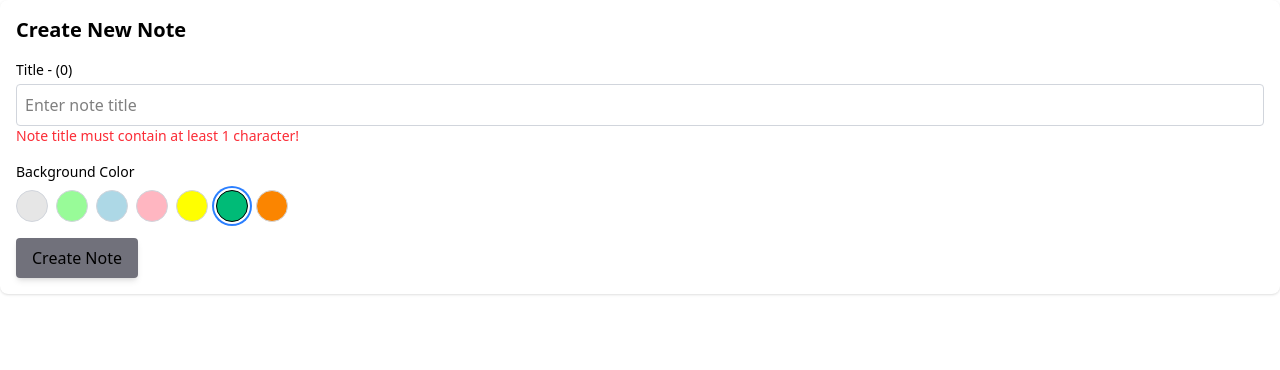
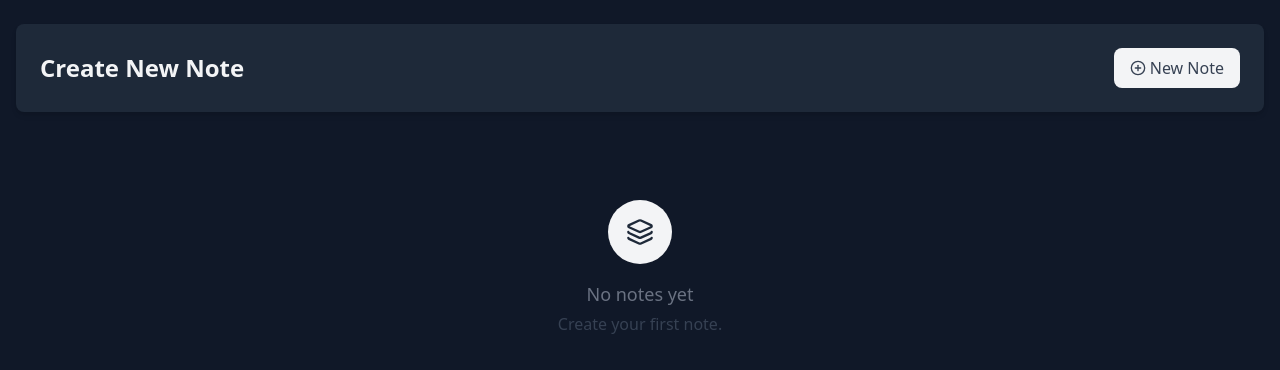
Before and after one commit to HUNLeonard/notes-react, a React (Vite) app: page / in a window 1280 px wide. Shown: the top 370 px of the page. Built offline with nearby package versions, Linux system fonts and the light colour scheme.

Commit message:
Theme update

```diff
--- a/index.html
+++ b/index.html
@@ -6,7 +6,7 @@
     <meta name="viewport" content="width=device-width, initial-scale=1.0" />
     <title>Notes</title>
   </head>
-  <body>
+  <body class="bg-gray-900">
     <div id="root"></div>
     <script type="module" src="/src/main.tsx"></script>
   </body>
--- a/src/components/common/Popup.tsx
+++ b/src/components/common/Popup.tsx
@@ -3,16 +3,19 @@ import { usePopup } from "../../hooks/usePopup";
 import { useNoteStore } from "../../store/notes.store";
 import { TNote } from "../../types/Note";
 import { colorOptions, MAX_TITLE_LENGTH } from "../lib/conts";
+import { Type, Palette, Save, Trash2 } from "lucide-react";
 
 const Popup = () => {
   const { isPopupOpen, closePopup, editNote } = usePopup();
   const [noteData, setNoteData] = useState<TNote | null>(null);
   const removeNote = useNoteStore(store => store.removeNote);
   const updateNote = useNoteStore(store => store.updateNote);
+  const [isDeleting, setIsDeleting] = useState(false);
 
   useEffect(() => {
     if (editNote) {
       setNoteData({ ...editNote });
+      setIsDeleting(false);
     } else {
       closePopup();
     }
@@ -30,13 +33,17 @@ const Popup = () => {
   };
 
   const handleDelete = () => {
-    if (noteData) {
-      removeNote(noteData.id);
-      closePopup();
+    if (isDeleting) {
+      if (noteData) {
+        removeNote(noteData.id);
+        closePopup();
+      }
+    } else {
+      setIsDeleting(true);
     }
   };
 
-  const handleChange = (e: React.ChangeEvent<HTMLInputElement>) => {
+  const handleChange = (e: React.ChangeEvent<HTMLInputElement | HTMLTextAreaElement>) => {
     if (noteData) {
       setNoteData({
         ...noteData,
@@ -58,35 +65,52 @@ const Popup = () => {
 
   return (
     <div
-      className="fixed inset-0 grid place-content-center w-full h-full sm:px-4 bg-black/20"
+      className="fixed inset-0 flex items-center justify-center w-full h-full p-4 bg-black/40 backdrop-blur-xs z-50"
     >
       <div
-        onClick={(e) => e.stopPropagation()}
-        className="relative max-w-128 w-full mx-auto bg-white p-4 sm:p-6 rounded-lg shadow-lg"
+        className="relative max-w-md w-full mx-auto bg-gray-800 p-6 rounded-xl shadow-2xl"
+        style={{ borderTop: `5px solid ${noteData.bgColor}` }}
       >
-        <h2 className="text-xl font-bold mb-4">Edit card</h2>
 
-        <div className="mb-4">
-          <label className="block text-sm font-medium mb-1">Title - ({noteData.title.length})</label>
-          <input
-            type="text"
+        <h2 className="text-2xl font-bold mb-5 text-gray-100 flex items-center gap-2">
+          Edit Note
+        </h2>
+
+        <div className="mb-5">
+          <label className="flex items-center gap-1.5 text-sm font-medium mb-2 text-gray-200">
+            <Type size={16} />
+            Title <span className="text-gray-400 text-xs ml-1">({noteData.title.length}/{MAX_TITLE_LENGTH})</span>
+          </label>
+          <textarea
             name="title"
-            required
             value={noteData.title}
             onChange={handleChange}
-            className="w-full p-2 border border-gray-300 rounded"
+            className="w-full p-3 rounded-lg transition-all min-h-24 resize-y bg-gray-200"
+            maxLength={MAX_TITLE_LENGTH}
           />
-          {noteData.title.length > MAX_TITLE_LENGTH && <p className="text-red-500 text-sm">You cant have a title longer then {MAX_TITLE_LENGTH}!</p>}
+          {noteData.title.length > MAX_TITLE_LENGTH && (
+            <p className="text-red-500 text-sm mt-1">
+              Title exceeds maximum length of {MAX_TITLE_LENGTH} characters
+            </p>
+          )}
+          {!noteData.title.trim() && (
+            <p className="text-red-500 text-sm mt-1 font-bold">
+              Title cannot be empty
+            </p>
+          )}
         </div>
 
-        <div className="mb-4">
-          <label className="block text-sm font-medium mb-2">Background Color</label>
-          <div className="flex flex-wrap gap-2">
+        <div className="mb-6">
+          <label className="flex items-center gap-1.5 text-sm font-medium mb-2 text-gray-200">
+            <Palette size={16} />
+            Background Color
+          </label>
+          <div className="flex flex-wrap gap-3">
             {colorOptions.map((color, index) => (
               <div
                 key={index}
                 onClick={() => handleColorSelect(color)}
-                className={`size-8 rounded-full cursor-pointer border hover:scale-110 transition-transform ${noteData.bgColor === color ? 'ring-2 ring-blue-500 ring-offset-2' : 'border-gray-300'}`}
+                className={`size-10 rounded-full cursor-pointer border hover:scale-110 transition-transform ${noteData.bgColor === color ? 'ring-2 ring-blue-500 ring-offset-2' : 'border-gray-300'}`}
                 style={{ backgroundColor: color }}
                 title={color}
               />
@@ -94,23 +118,27 @@ const Popup = () => {
           </div>
         </div>
 
-        <div className="flex flex-wrap gap-2 mt-4">
+        <div className="flex flex-wrap gap-3">
           <button
-            className="px-4 py-2 flex-1 text-black rounded disabled:!bg-zinc-500 not-disabled:hover:saturate-200 cursor-pointer disabled:cursor-not-allowed"
+            className="px-5 py-2.5 flex-1 rounded-lg font-medium text-black disabled:opacity-50 not-disabled:hover:brightness-95 cursor-pointer disabled:cursor-not-allowed transition-all shadow-md hover:-translate-y-0.5 flex items-center justify-center gap-1.5"
             onClick={handleSave}
             style={{ backgroundColor: noteData.bgColor }}
             disabled={noteData.title.length > MAX_TITLE_LENGTH || !noteData.title.trim()}
           >
+            <Save size={18} />
             Save
           </button>
+
           <button
-            className="px-4 py-2 flex-1 bg-red-600 text-white rounded hover:bg-red-500 shadow-md cursor-pointer"
+            className={`px-5 py-2.5 flex-1 text-white rounded-lg font-medium transition-all shadow-md hover:-translate-y-0.5 flex items-center justify-center gap-1.5 whitespace-nowrap cursor-pointer ${isDeleting ? 'bg-red-600 hover:bg-red-700' : 'bg-gray-500 hover:bg-gray-600'}`}
             onClick={handleDelete}
           >
-            Delete
+            <Trash2 size={18} />
+            {isDeleting ? 'Confirm Delete' : 'Delete'}
           </button>
+
           <button
-            className="px-4 py-2 flex-1 bg-gray-400 text-white rounded hover:bg-gray-300 shadow-md cursor-pointer"
+            className="px-5 py-2.5 flex-1 bg-gray-200 text-gray-700 rounded-lg font-medium hover:bg-gray-300 transition-all shadow-md cursor-pointer"
             onClick={closePopup}
           >
             Cancel
--- a/src/components/lib/conts.ts
+++ b/src/components/lib/conts.ts
@@ -6,6 +6,10 @@ export const colorOptions = [
   "rgb(255,255,0)", // yellow
   "rgb(0,187,119)", // green
   "rgb(251,133,0)", // orange
+  "rgb(186,85,211)", // purple
+  "rgb(64,224,208)", // turquoise
+  "rgb(255,99,71)", // red-orange
+  "rgb(135,206,250)", // light sky blue
 ];
 
-export const MAX_TITLE_LENGTH = 100;
+export const MAX_TITLE_LENGTH = 200;
--- a/src/components/note/NewNoteForm.tsx
+++ b/src/components/note/NewNoteForm.tsx
@@ -1,16 +1,17 @@
 import React, { useState } from 'react'
 import { useNoteStore } from '../../store/notes.store'
 import { colorOptions, MAX_TITLE_LENGTH } from '../lib/conts'
+import { PlusCircle, Type, Palette } from 'lucide-react'
 
 const defaultNoteValue = {
   title: "",
   bgColor: `rgb(${0},${187},${119})`
 }
 
-
 const NewNoteForm = () => {
   const addNote = useNoteStore(store => store.addNote)
   const [newNoteData, setNewNoteData] = useState({ ...defaultNoteValue })
+  const [isExpanded, setIsExpanded] = useState(false)
 
   const handleSubmit = (e: React.FormEvent) => {
     e.preventDefault()
@@ -20,6 +21,7 @@ const NewNoteForm = () => {
         newNoteData.bgColor
       )
       setNewNoteData({ ...defaultNoteValue })
+      setIsExpanded(false)
     }
   }
 
@@ -38,48 +40,88 @@ const NewNoteForm = () => {
   }
 
   return (
-    <section className="p-4 bg-white rounded-lg shadow">
-      <h2 className="text-xl font-bold mb-4">Create New Note</h2>
-      <form onSubmit={handleSubmit}>
-        <div className="mb-4">
-          <label htmlFor="title" className="block text-sm font-medium mb-1">Title - ({newNoteData.title.length})</label>
+    <section className="p-6 rounded-lg shadow-md mx-4 my-6 bg-gray-800">
+      <div className={`flex max-xs:flex-col max-xs:gap-4 items-center justify-between ${isExpanded && "mb-4"}`}>
+        <h2 className="text-2xl font-bold text-gray-100 flex items-center gap-2">
+          Create New Note
+        </h2>
+        {!isExpanded && (
+          <button
+            onClick={() => setIsExpanded(true)}
+            className="px-4 py-2 bg-gray-100 text-gray-700 rounded-lg hover:bg-gray-200 transition-colors flex items-center gap-1 cursor-pointer"
+          >
+            <PlusCircle size={16} />
+            New Note
+          </button>
+        )}
+      </div>
+
+      {(isExpanded) && (
+        <form onSubmit={handleSubmit} className="space-y-5">
+          <div>
+            <label htmlFor="title" className="flex items-center gap-1.5 text-sm font-medium mb-2 text-gray-200">
+              <Type size={16} />
+              Title <span className="text-gray-400 text-xs">({newNoteData.title.length}/{MAX_TITLE_LENGTH})</span>
+            </label>
             <input
               type="text"
               id="title"
               name="title"
               value={newNoteData.title}
               onChange={handleChange}
-            className="w-full p-2 border border-gray-300 rounded"
-            placeholder="Enter note title"
+              className="w-full p-3 bg-gray-200 rounded-lg transition-all"
+              placeholder="Enter notes title..."
               maxLength={MAX_TITLE_LENGTH}
+              autoFocus={isExpanded}
             />
-          {newNoteData.title.length === 0 && <p className="text-red-500 text-sm">Note title must contain at least 1 character!</p>}
-          {newNoteData.title.length > MAX_TITLE_LENGTH && <p className="text-red-500 text-sm">You can only have a title {MAX_TITLE_LENGTH} long!</p>}
+            {newNoteData.title.length === 0 && <p className="text-red-500 text-sm mt-1 font-bold">Note title must contain at least 1 character</p>}
+            {newNoteData.title.length > MAX_TITLE_LENGTH && <p className="text-red-500 text-sm mt-1font-bold">Maximum length is {MAX_TITLE_LENGTH} characters</p>}
           </div>
 
-        <div className="mb-4">
-          <label className="block text-sm font-medium mb-2">Background Color</label>
-          <div className="flex flex-wrap gap-2">
+          <div>
+            <label className="flex items-center gap-1.5 text-sm font-medium mb-2 text-gray-200">
+              <Palette size={16} />
+              Background Color
+            </label>
+            <div className="flex flex-wrap gap-3">
               {colorOptions.map((color, index) => (
                 <div
                   key={index}
                   onClick={() => handleColorSelect(color)}
-                className={`size-8 rounded-full cursor-pointer border hover:scale-110 transition-transform ${newNoteData.bgColor === color ? 'ring-2 ring-blue-500 ring-offset-2' : 'border-gray-300'}`}
+                  className={`size-10 rounded-full cursor-pointer border hover:scale-110 transition-transform ${newNoteData.bgColor === color ? 'ring-2 ring-blue-500 ring-offset-2' : 'border-gray-300'}`}
                   style={{ backgroundColor: color }}
                   title={color}
                 />
               ))}
             </div>
           </div>
+
+          <div className="flex gap-3 pt-2">
             <button
               type="submit"
-          className="px-4 py-2 text-black rounded disabled:!bg-zinc-500 not-disabled:hover:brightness-95 cursor-pointer disabled:cursor-not-allowed shadow-md hover:-translate-y-0.5 transition-all duration-200"
+              className="px-5 py-2.5 text-black rounded-lg font-medium disabled:!bg-zinc-300 disabled:!text-zinc-500 not-disabled:hover:brightness-95 cursor-pointer disabled:cursor-not-allowed shadow-md not-disabled:hover:-translate-y-0.5 transition-all duration-200 flex items-center gap-1.5"
               disabled={newNoteData.title.length > MAX_TITLE_LENGTH || !newNoteData.title.trim()}
               style={{ backgroundColor: newNoteData.bgColor }}
             >
+              <PlusCircle size={18} />
               Create Note
             </button>
+
+            {isExpanded && (
+              <button
+                type="button"
+                onClick={() => {
+                  setIsExpanded(false)
+                  setNewNoteData({ ...defaultNoteValue })
+                }}
+                className="px-5 py-2.5 bg-gray-200 text-gray-700 rounded-lg font-medium hover:bg-gray-300 transition-all cursor-pointer"
+              >
+                Cancel
+              </button>
+            )}
+          </div>
         </form>
+      )}
     </section>
   )
 }
--- a/src/components/note/NoteCard.tsx
+++ b/src/components/note/NoteCard.tsx
@@ -1,5 +1,6 @@
 import { TNote } from '../../types/Note'
 import { usePopup } from '../../hooks/usePopup';
+import { MessageSquareQuote } from 'lucide-react';
 
 interface NoteCardProps {
   note: TNote;
@@ -16,9 +17,16 @@ const NoteCard = ({ note }: NoteCardProps) => {
   return (
     <article
       onClick={handleClick}
-      className='p-4 rounded-lg shadow-md cursor-pointer hover:-translate-y-0.5 transition-transform duration-200 flex-1 max-w-78 min-w-30 break-words'
-      style={{ background: note.bgColor }}>
-      „{note.title}”
+      className='p-4 rounded-lg shadow-lg cursor-pointer hover:-translate-y-1 hover:shadow-xl transition-all duration-300 flex-1 max-w-78 min-w-30 break-words relative overflow-hidden'
+      style={{ background: note.bgColor }}
+    >
+      <div className="flex items-start">
+        <MessageSquareQuote className="h-5 w-5 opacity-60 mt-1 mr-1.5 flex-shrink-0" />
+        <p className="text-lg font-medium leading-tight break-all">{note.title}</p>
+      </div>
+
+      <div className="absolute -bottom-6 -right-6 h-16 w-16 rounded-full bg-black/5"></div>
+      <div className="absolute -top-6 -left-6 h-16 w-16 rounded-full bg-white/10"></div>
     </article>
   )
 }
--- a/src/components/note/NoteList.tsx
+++ b/src/components/note/NoteList.tsx
@@ -1,13 +1,33 @@
 import { useNoteStore } from '../../store/notes.store'
 import NoteCard from './NoteCard'
+import { Layers } from 'lucide-react'
 
 const NoteList = () => {
   const notes = useNoteStore(store => store.notes)
 
   return (
-    <section className='flex flex-wrap gap-4 my-4 justify-center mx-2 sm:mx-4'>
-      {notes.map(note =>
-        <NoteCard key={note.id} note={note} />
+    <section className='py-6 px-4'>
+      {notes.length > 0 ? (
+        <>
+          <div className="flex items-center gap-2 mb-4 px-2">
+            <Layers className="text-gray-500" size={20} />
+            <h2 className="text-xl font-semibold text-gray-200">Your Notes ({notes.length})</h2>
+          </div>
+
+          <div className='grid grid-cols-2 md:grid-cols-3 lg:grid-cols-4 gap-2 xs:gap-4 mx-auto'>
+            {notes.map(note => (
+              <NoteCard key={note.id} note={note} />
+            ))}
+          </div>
+        </>
+      ) : (
+        <div className="text-center py-10">
+          <div className="inline-flex justify-center items-center size-16 rounded-full bg-gray-100 mb-4">
+            <Layers className="text-gray-800" size={28} />
+          </div>
+          <h3 className="text-lg font-medium text-gray-500 mb-1">No notes yet</h3>
+          <p className="text-gray-700">Create your first note.</p>
+        </div>
       )}
     </section>
   )
```
Lines whose indentation alone changed are shown as unchanged.
